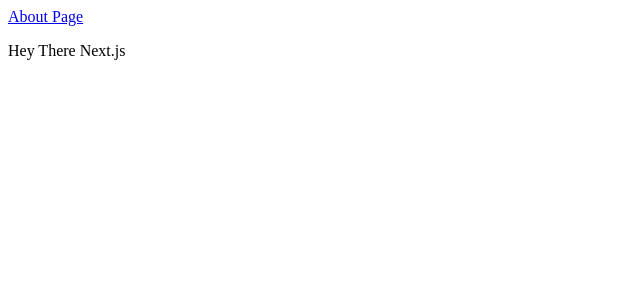
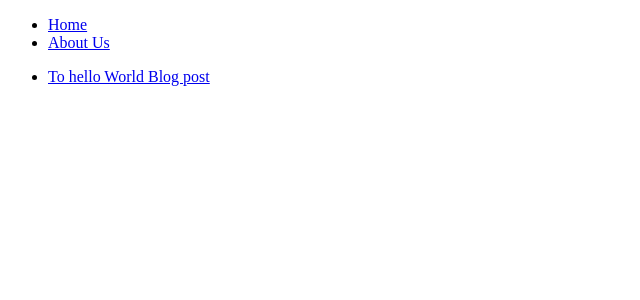
Before and after one commit to luml/helloNext, a Next.js app: page / in a window 1280 px wide. Shown: the top 300 px of the page, without its empty margins (0-640 px from the left). Built offline with nearby package versions, Linux system fonts and the light colour scheme.

Commit message:
add Links

```diff
--- a/pages/index.js
+++ b/pages/index.js
@@ -3,10 +3,25 @@ import Link from 'next/link'
 export default function Index() {
     return (
         <div>
-            <Link href="/about">
-                <a>About Page</a>
-            </Link>
-            <p>Hey There Next.js</p>
+            <ul>
+                <li>
+                    <Link href="/">
+                        <a>Home</a>
+                    </Link>
+                </li>
+                <li>
+                    <Link href="/about">
+                        <a>About Us</a>
+                    </Link>
+                </li>
+            </ul>
+            <ul>
+                <li>
+                    <Link href="/blog/[slug]" as="/blog/hello-world">
+                        <a>To hello World Blog post</a>
+                    </Link>
+                </li>
+            </ul>
         </div>
     )
 }
```
Also changed, not shown: pages/blog/hello-world.js (added, +12 -0 lines).
